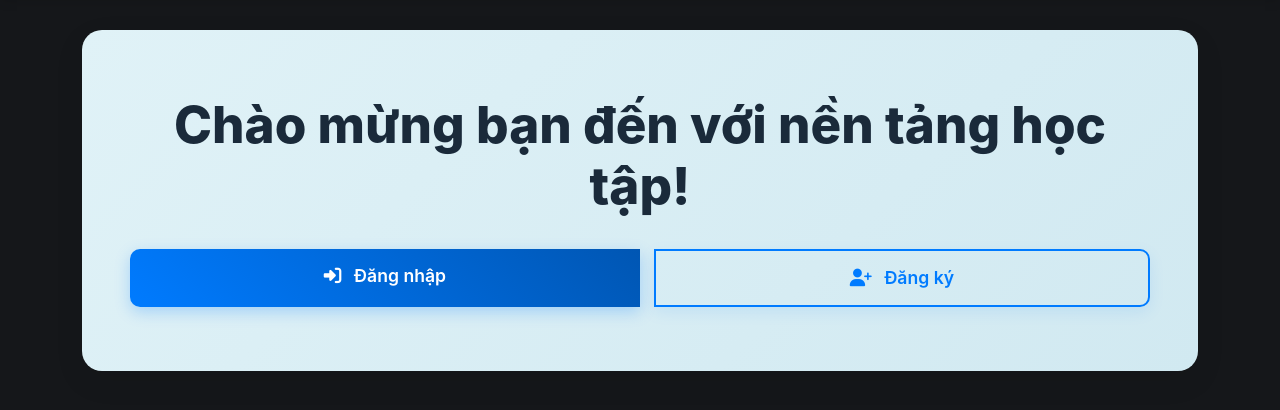
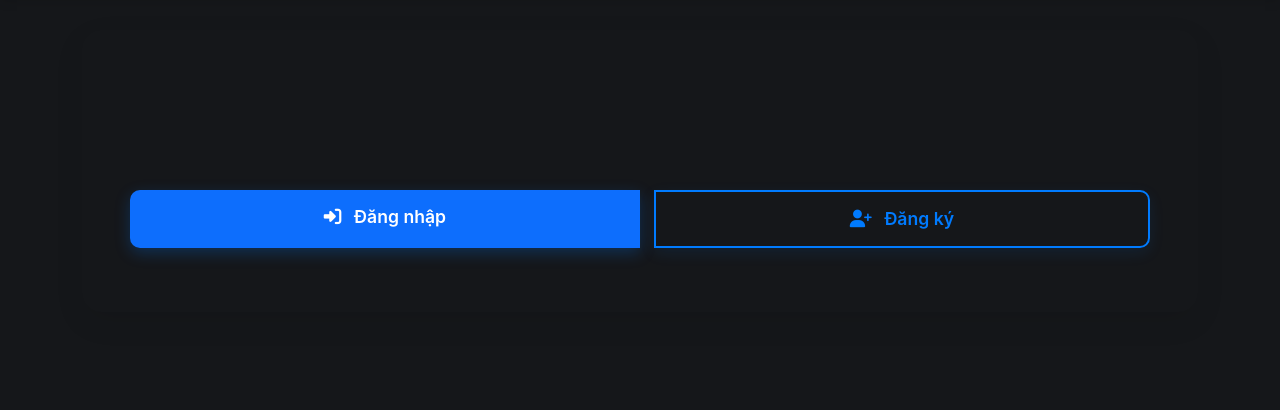
Before and after one commit to Phappp/Python, a Flask app: page / in a window 1280 px wide. Shown: the part 62-472 px from the top of the page. Run offline with Flask 3, Linux system fonts and the light colour scheme.

Commit message:
ui initial

```diff
--- a/app/templates/home.html
+++ b/app/templates/home.html
@@ -283,7 +283,7 @@
     .welcome-banner {
         padding: 4rem 3rem;
         /* Padding rộng rãi hơn */
-        background: linear-gradient(135deg, #e0f2f7 0%, #d1e9f1 100%);
+        /* background: linear-gradient(135deg, #e0f2f7 0%, #d1e9f1 100%); */
         /* Gradient xanh nhạt mềm mại */
         border-radius: 20px;
         /* Bo góc nhiều hơn */
@@ -307,7 +307,7 @@
 
     /* Điều chỉnh các nút trong welcome-banner */
     .welcome-banner .btn-group {
-        margin-top: 2rem;
+        margin-top: 6rem;
         /* Khoảng cách trên từ tiêu đề */
         display: flex;
         justify-content: center;
@@ -328,7 +328,7 @@
     }
 
     .welcome-banner .btn-primary {
-        background: linear-gradient(45deg, #007bff, #0056b3);
+        /* background: linear-gradient(45deg, #007bff, #0056b3); */
         /* Primary blue gradient */
         border: none;
         box-shadow: 0 5px 15px rgba(0, 123, 255, 0.25);
@@ -339,7 +339,7 @@
     .welcome-banner .btn-primary:hover {
         transform: translateY(-2px);
         box-shadow: 0 8px 20px rgba(0, 123, 255, 0.35);
-        background: linear-gradient(45deg, #0056b3, #007bff);
+        /* background: linear-gradient(45deg, #0056b3, #007bff); */
         /* Invert gradient */
     }
 
@@ -354,7 +354,7 @@
 
     .welcome-banner .btn-outline-light:hover {
         transform: translateY(-2px);
-        background-color: #007bff;
+        /* background-color: #007bff; */
         /* Nền xanh khi hover */
         color: white;
         /* Chữ trắng khi hover */
@@ -541,7 +541,7 @@
         {% endif %}
     </div>
     {% elif role == 'lecture' %}
-    <div class="welcome-banner">
+    <!-- <div class="welcome-banner">
         <h1>Chào mừng Giảng viên, **{{ username }}**!</h1>
         <p class="lead">Bạn có thể quản lý và thêm các khóa học mới tại đây.</p>
         <div class="d-flex justify-content-center flex-wrap">
@@ -552,11 +552,11 @@
                 <i class="fas fa-tasks"></i> Quản lý khóa học
             </a>
         </div>
-    </div>
+    </div> -->
     {% endif %}
     {% else %}
     <div class="welcome-banner">
-        <h1>Chào mừng bạn đến với nền tảng học tập!</h1>
+        <!-- <h1>Chào mừng bạn đến với nền tảng học tập!</h1> -->
         <div class="btn-group"> <a href="{{ url_for('auth.login') }}" class="btn btn-primary btn-lg">
                 <i class="fas fa-sign-in-alt"></i> Đăng nhập
             </a>
```
